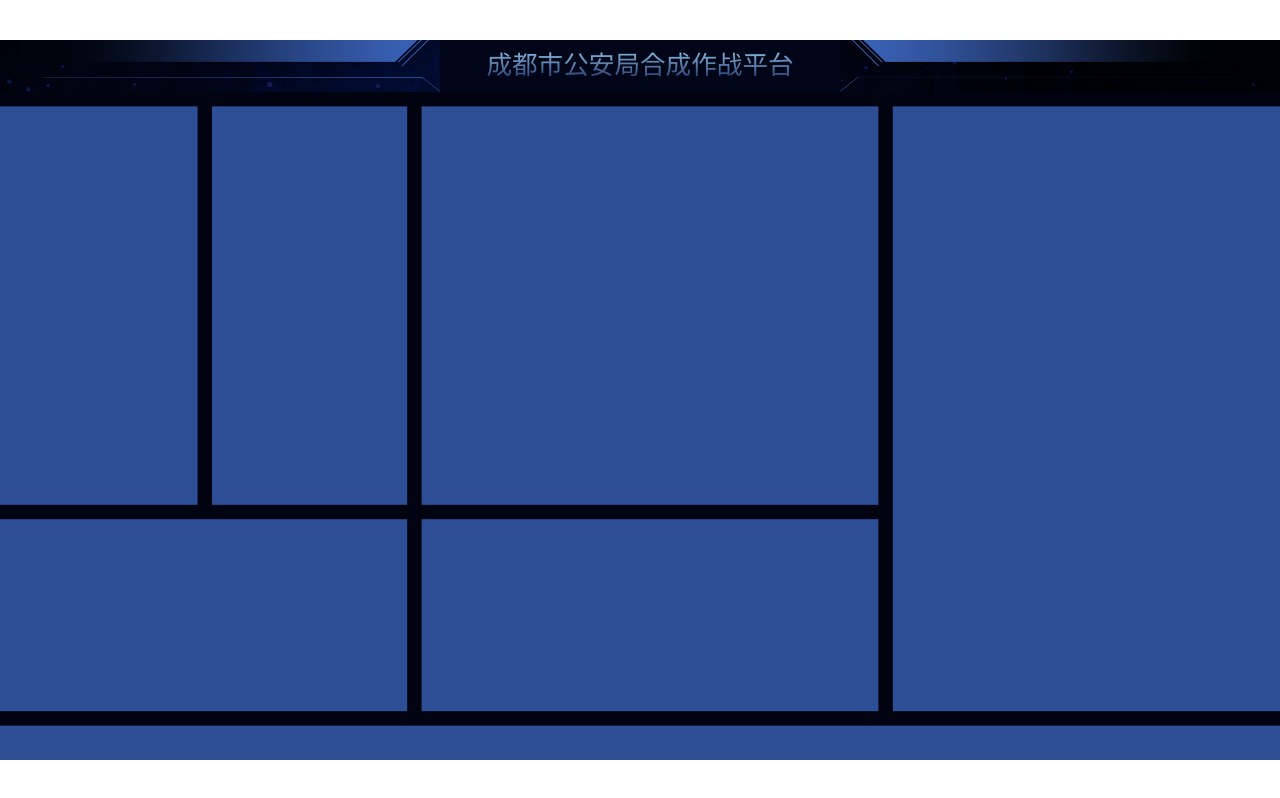
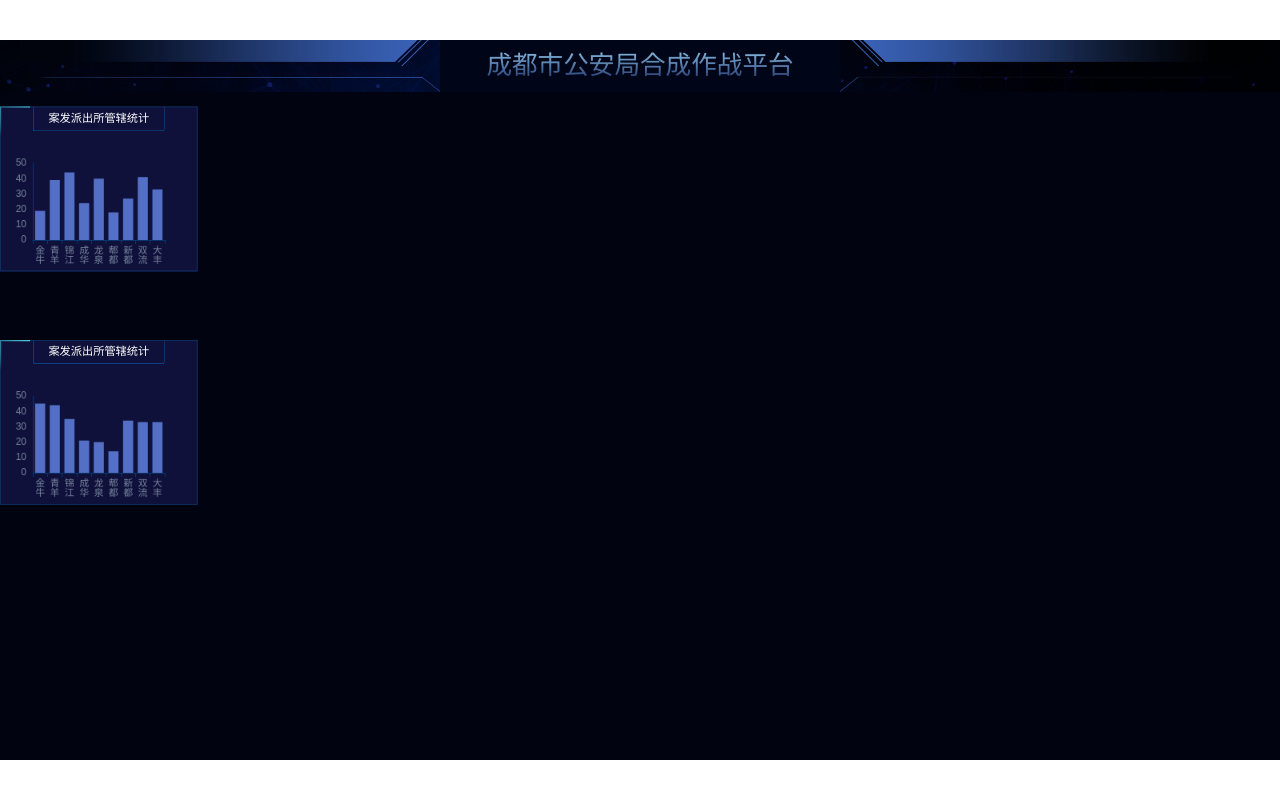
Before and after one commit to lby1024/data-screen, a React (Create React App) app: page / in a window 1280 px wide. Built offline with nearby package versions, Linux system fonts and the light colour scheme.

Commit message:
feat: chartBox01

```diff
--- a/src/App.tsx
+++ b/src/App.tsx
@@ -1,17 +1,14 @@
-import React, { useEffect } from 'react';
-import XContent from './component/content';
-import { useRem } from './hooks/use-rem';
 import XHeader from './component/header';
-import XLeftA from 'component/left/left-a';
-import FlyBox from './component/fly-box';
-import XLeftB from 'component/left/left-b';
 import XContainer from 'component/container';
+import XChartBox from 'component/chart-box';
+import XChart01 from 'component/chart-box/chart01';
 
 function App() {
 
   return (
     <XContainer
       header={<XHeader>成都市公安局合成作战平台</XHeader>}
+      part02={[<XChart01 key={1}/>, <XChart01 key={2}/>]}
     />
   );
 }
--- /dev/null
+++ b/src/api/index.ts
@@ -0,0 +1,21 @@
+export interface IData {
+    x: string[]
+    series: number[]
+}
+
+function num(max: number, min=10) {
+    min = Math.ceil(min);
+    max = Math.floor(max);
+    return Math.floor(Math.random() * (max - min)) + min; //不含最大值，含最小值
+}
+
+export function dataChart01(): Promise<IData> {
+    return new Promise(resolve => {
+        const Timer = setTimeout(() => {
+            resolve({
+                x: ['金牛', '青羊', '锦江', '成华', '龙泉', '郫都', '新都', '双流', '大丰'],
+                series: [num(50), num(50), num(50), num(50), num(50), num(50), num(50), num(50), num(50)]
+            })
+        }, 500)
+    })
+}
--- /dev/null
+++ b/src/component/chart-box/chart01.tsx
@@ -0,0 +1,23 @@
+import { FC, useEffect, useRef } from "react";
+import styled from "styled-components";
+import XChartBox from ".";
+import { useChart01 } from "./use-chart01";
+import { useChart01Data } from "./use-chart01-data";
+
+const XChart01:FC = () => {
+
+    const [chart] = useChart01()
+
+    return (
+        <XChartBox title="案发派出所管辖统计">
+            <Chart ref={chart} />
+        </XChartBox>
+    )
+}
+
+export default XChart01
+
+const Chart = styled.div`
+    height: 176px;
+    width: 245px;
+`
--- /dev/null
+++ b/src/component/chart-box/index.tsx
@@ -0,0 +1,39 @@
+import FlyBox from "component/fly-box";
+import { FC } from "react";
+import styled from "styled-components";
+
+interface IXChartBox {
+    title: string
+}
+
+const XChartBox:FC<IXChartBox> = ({title, children}) => {
+    return <FlyBox>
+        <Content>
+            <div className="title" >{title}</div>
+            <div className="pan">{children}</div>
+        </Content>
+    </FlyBox>
+}
+
+export default XChartBox
+
+const Content = styled.div`
+    display: flex;
+    flex-direction: column;
+    align-items: center;
+    background-color: #0f113a;
+    .title{
+        color: #fff;
+        border: 1px solid #0a5299;
+        border-top: 0;
+        border-radius: 0 0 3px 3px;
+        height: 30.22px;
+        line-height: 30.22px;
+        box-sizing: border-box;
+        padding: 0 18.5px;
+        font-size: 14px;
+    }
+    .pan {
+        min-height: 100px;
+    }
+`
--- /dev/null
+++ b/src/component/chart-box/use-chart01-data.ts
@@ -0,0 +1,21 @@
+import { dataChart01, IData } from "api";
+import { useEffect, useState } from "react";
+
+export function useChart01Data() {
+    const [data, setData] = useState<IData|null>(null)
+
+    useEffect(() => {
+        getData()
+    }, [])
+
+    async function getData() {
+        const data = await dataChart01()
+        setData(data)
+        const timer = setTimeout(() => {
+            getData()
+            clearTimeout(timer)
+        }, 3000)
+    }
+
+    return [data]
+}
--- /dev/null
+++ b/src/component/chart-box/use-chart01.ts
@@ -0,0 +1,60 @@
+import { useEffect, useRef, useState } from "react"
+import * as echarts from "echarts";
+import { useChart01Data } from "./use-chart01-data";
+
+const option: any = {
+    textStyle: {
+        fontSize: 12,
+        color: '#79839E'
+    },
+    xAxis: {
+        type: 'category',
+        data: ['金牛', '青羊', '锦江', '成华', '龙泉', '郫都', '新都', '双流', '大丰'],
+        axisLabel: {
+            formatter: (v: string) => v.split("").join("\n")
+        },
+        axisLine: {
+            lineStyle: {color: '#083B70'}
+        },
+    },
+    yAxis: {
+        type: 'value',
+        splitLine: {show: false},
+        axisLine: {
+            show: true,
+            lineStyle: {color: '#083B70'}
+        },
+    },
+    grid: {
+        x: 40,
+        y: 40,
+        x2: 40,
+        y2: 40,
+    },
+    series: [{
+        data: [10, 20, 36, 41, 15, 26, 37, 18, 29],
+        type: 'bar',
+
+    }]
+};
+
+export function useChart01() {
+    const myChart = useRef<echarts.ECharts>()
+    const chart = useRef<any>()
+    const [data] = useChart01Data()
+
+    useEffect(() => {
+        if(!data) return
+        let o = {...option}
+        o.xAxis.data = data.x
+        o.series[0].data = data.series
+        myChart.current?.setOption(o)
+    }, [data])
+
+
+    useEffect(() => {
+        myChart.current = echarts.init(chart.current)
+    }, [])
+
+    return [chart]
+}
--- a/src/component/container/index.tsx
+++ b/src/component/container/index.tsx
@@ -7,15 +7,16 @@ const designHeight = 900
 
 interface IXContainer {
     header: any
+    part02: any
 }
 
-const XContainer:FC<IXContainer> = ({header}) => {
+const XContainer:FC<IXContainer> = (props) => {
 
     const [scale] = useScale()
 
     return <Content scale={scale} width={designWidth} height={designHeight} >
-        <div className="part01">{header}</div>
-        <div className="part02"></div>
+        <div className="part01">{props.header}</div>
+        <div className="part02">{props.part02}</div>
         <div className="part03"></div>
         <div className="part04"></div>
         <div className="part05"></div>
@@ -50,35 +51,38 @@ const Content = styled.div<{
         "part08 part08 part08 part08";
     .part01{
         grid-area: part01;
-        background-color: #2e4f95;
+        /* background-color: #142342; */
     }
     .part02{
         grid-area: part02;
-        background-color: #2e4f95;
+        display: flex;
+        flex-direction: column;
+        justify-content: space-between;
+        /* background-color: #142342; */
     }
     .part03{
         grid-area: part03;
-        background-color: #2e4f95;
+        /* background-color: #142342; */
     }
     .part04{
         grid-area: part04;
-        background-color: #2e4f95;
+        /* background-color: #142342; */
     }
     .part05{
         grid-area: part05;
-        background-color: #2e4f95;
+        /* background-color: #142342; */
     }
     .part06{
         grid-area: part06;
-        background-color: #2e4f95;
+        /* background-color: #142342; */
     }
     .part07{
         grid-area: part07;
-        background-color: #2e4f95;
+        /* background-color: #142342; */
     }
     .part08{
         grid-area: part08;
-        background-color: #2e4f95;
+        /* background-color: #142342; */
     }
 
 `
--- a/src/component/fly-box/fly-border.tsx
+++ b/src/component/fly-box/fly-border.tsx
@@ -63,7 +63,7 @@ const FlyBorder: FC<IFlyBorder> = ({ width, height, className }) => {
         </mask>
       </defs>
       {/*  */}
-      <use href={`#${rectId}`} strokeWidth="1" stroke="#235fa7" />
+      <use href={`#${rectId}`} strokeWidth="2" stroke="#0d3666" />
       <use
         href={`#${rectId}`}
         strokeWidth="3"
```
